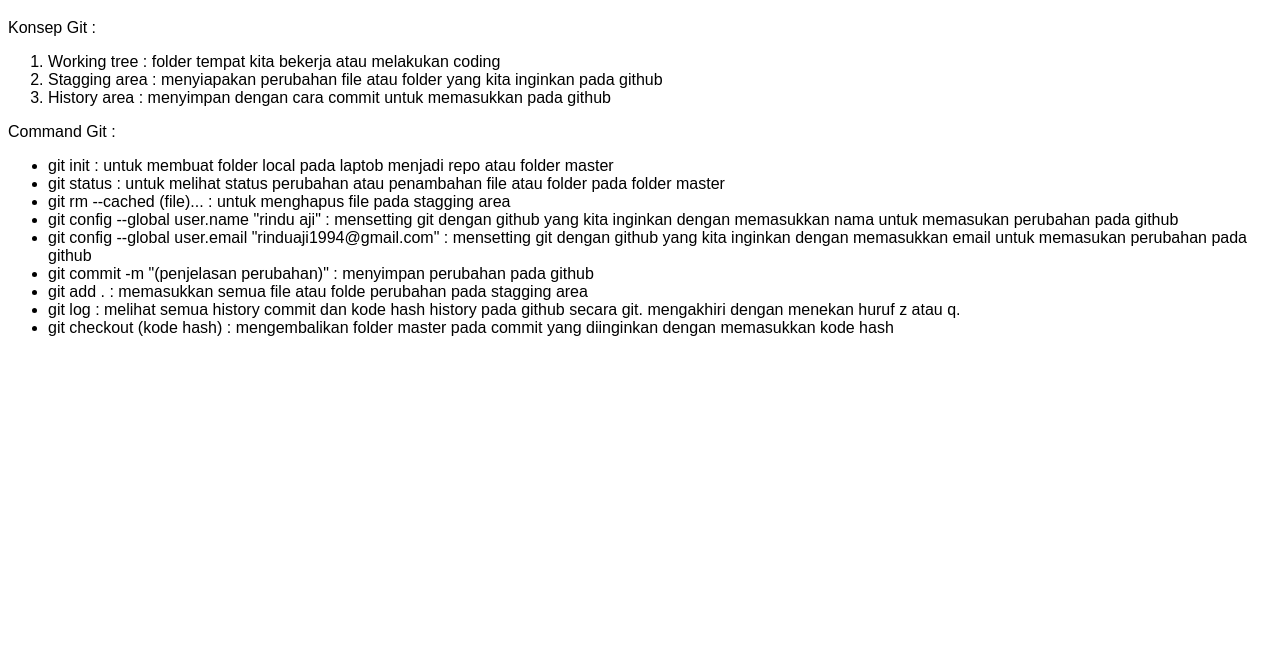
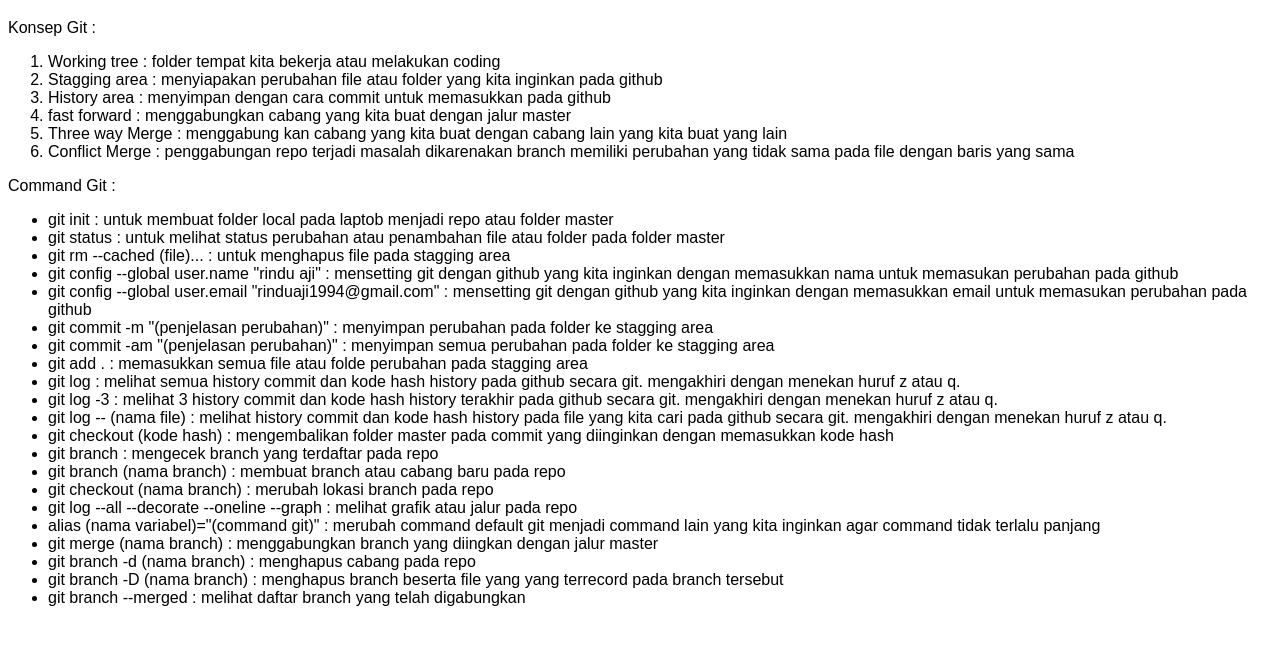
Before and after one commit to rinduaji/belajar-git, a plain HTML site: page index.html in a window 1280 px wide. Shown: the part 61-706 px from the top of the page. Drawn offline with Linux system fonts and the light colour scheme.

Commit message:
menambahkan detail branch dan merge pada index.html di master

```diff
--- a/index.html
+++ b/index.html
@@ -12,6 +12,9 @@
     <li>Working tree : folder tempat kita bekerja atau melakukan coding</li>
     <li>Stagging area : menyiapakan perubahan file atau folder yang kita inginkan pada github</li>
     <li>History area : menyimpan dengan cara commit untuk memasukkan pada github</li>
+    <li>fast forward : menggabungkan cabang yang kita buat dengan jalur master</li>
+    <li>Three way Merge : menggabung kan cabang yang kita buat dengan cabang lain yang kita buat yang lain</li>
+    <li>Conflict Merge : penggabungan repo terjadi masalah dikarenakan branch memiliki perubahan yang tidak sama pada file dengan baris yang sama</li>
 </ol>
 <p>Command Git :</p>
 <ul>
@@ -20,11 +23,23 @@
     <li>git rm --cached (file)... : untuk menghapus file pada stagging area</li>
     <li>git config --global user.name "rindu aji" : mensetting git dengan github yang kita inginkan dengan memasukkan nama untuk memasukan perubahan pada github</li>
     <li>git config --global user.email "rinduaji1994@gmail.com" : mensetting git dengan github yang kita inginkan dengan memasukkan email untuk memasukan perubahan pada github</li>
-    <li>git commit -m "(penjelasan perubahan)" : menyimpan perubahan pada github</li>
+    <li>git commit -m "(penjelasan perubahan)" : menyimpan perubahan pada folder ke stagging area</li>
+    <li>git commit -am "(penjelasan perubahan)" : menyimpan semua perubahan pada folder ke stagging area</li>
     <li>git add . : memasukkan semua file atau folde perubahan pada stagging area</li>
     <li>git log : melihat semua history commit dan kode hash history pada github secara git. mengakhiri dengan menekan huruf z atau q.</li>
+    <li>git log -3 : melihat 3 history commit dan kode hash history terakhir pada github secara git. mengakhiri dengan menekan huruf z atau q.</li>
+    <li>git log -- (nama file) : melihat history commit dan kode hash history pada file yang kita cari pada github secara git. mengakhiri dengan menekan huruf z atau q.</li>
     <li>git checkout (kode hash) : mengembalikan folder master pada commit yang diinginkan dengan memasukkan kode hash</li>
+    <li>git branch : mengecek branch yang terdaftar pada repo</li>
+    <li>git branch (nama branch) : membuat branch atau cabang baru pada repo</li>
+    <li>git checkout (nama branch) : merubah lokasi branch pada repo</li>
+    <li>git log --all --decorate --oneline --graph : melihat grafik atau jalur pada repo</li>
+    <li>alias (nama variabel)="(command git)" : merubah command default git menjadi command lain yang kita inginkan agar command tidak terlalu panjang</li>
+    <li>git merge (nama branch) : menggabungkan branch yang diingkan dengan jalur master</li>
+    <li>git branch -d (nama branch) : menghapus cabang pada repo</li>
+    <li>git branch -D (nama branch) : menghapus branch beserta file yang yang terrecord pada branch tersebut</li>
+    <li>git branch --merged : melihat daftar branch yang telah digabungkan</li>
 </ul>
-<script type="text/javascript"></script>
+
 </body>
 </html>
```
